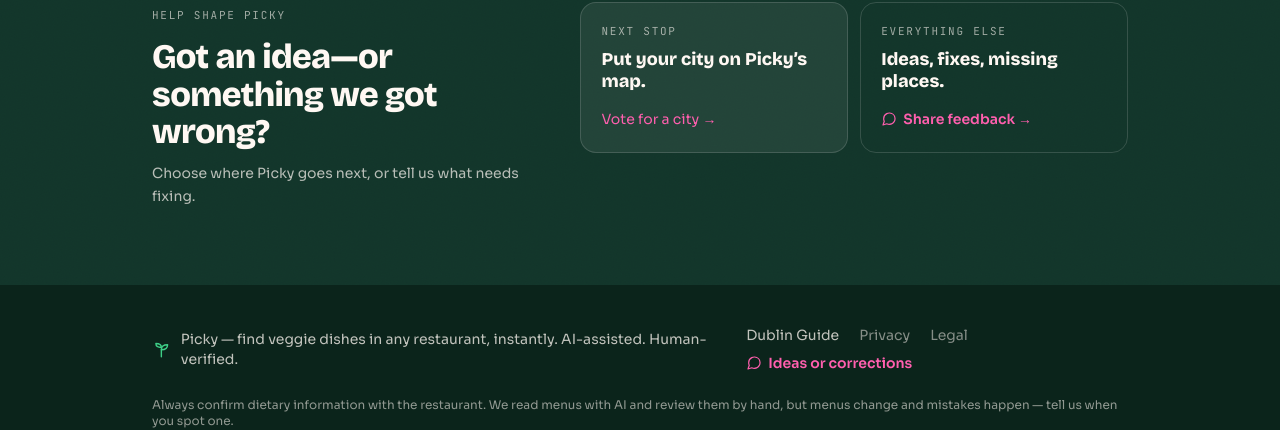
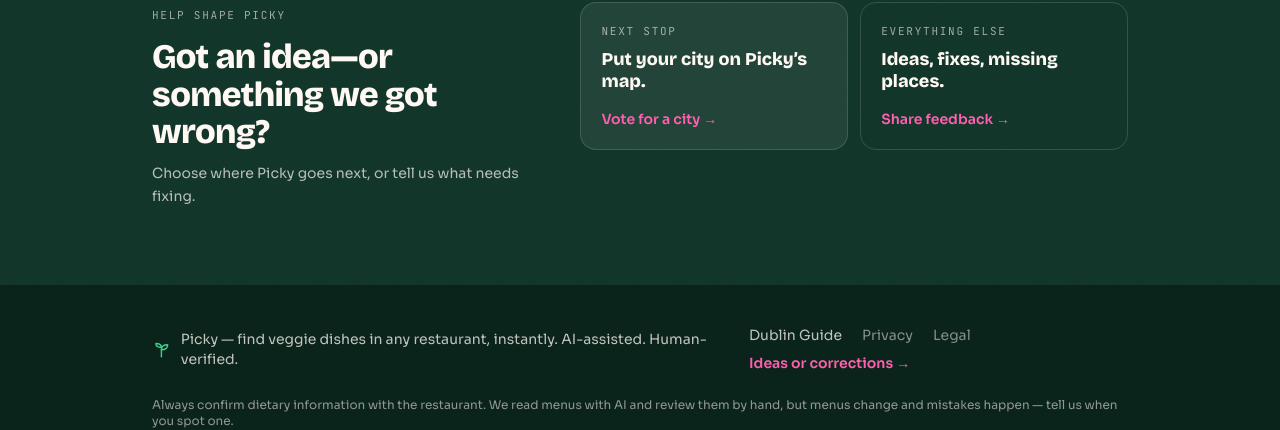
Before and after one commit to hiltonlamf/picky, a Next.js app: page / in a window 1280 px wide. Shown: the part 2026-2456 px from the top of the page. Built offline with nearby package versions, Linux system fonts and the light colour scheme; no server answers; what async_hooks would draw is missing.

Commit message:
Unify feedback CTA styling

```diff
--- a/app/page.tsx
+++ b/app/page.tsx
@@ -196,7 +196,7 @@
               <span className="font-display text-lg leading-tight block mt-2">
                 {FEEDBACK_CTA.city.title}
               </span>
-              <span className="text-sm text-azalea-400 group-hover:text-white transition-colors block mt-4">
+              <span className="text-sm font-semibold text-azalea-400 group-hover:text-white transition-colors block mt-4">
                 {FEEDBACK_CTA.city.button}
               </span>
             </VoteCityLink>
--- a/components/SiteFeedbackButton.tsx
+++ b/components/SiteFeedbackButton.tsx
@@ -4,7 +4,6 @@
 import FeedbackModal from './FeedbackModal';
 import { SITE_FEEDBACK_TYPES } from '@/lib/dietary-config';
 import { capture } from '@/lib/posthog-client';
-import { ChatIcon } from './icons';
 
 interface Props {
   /** 'cta' is the big liquid-pink button on the homepage; 'link' is the quiet
@@ -38,10 +37,9 @@
       ) : (
         <button
           onClick={openModal}
-          className="inline-flex items-center gap-1.5 text-azalea-400 font-semibold hover:text-white transition-colors"
+          className="text-azalea-400 font-semibold hover:text-white transition-colors"
         >
-          <ChatIcon className="w-4 h-4" />
-          {label ?? 'Ideas or corrections'}
+          {label ?? 'Ideas or corrections →'}
         </button>
       )}
 
```
